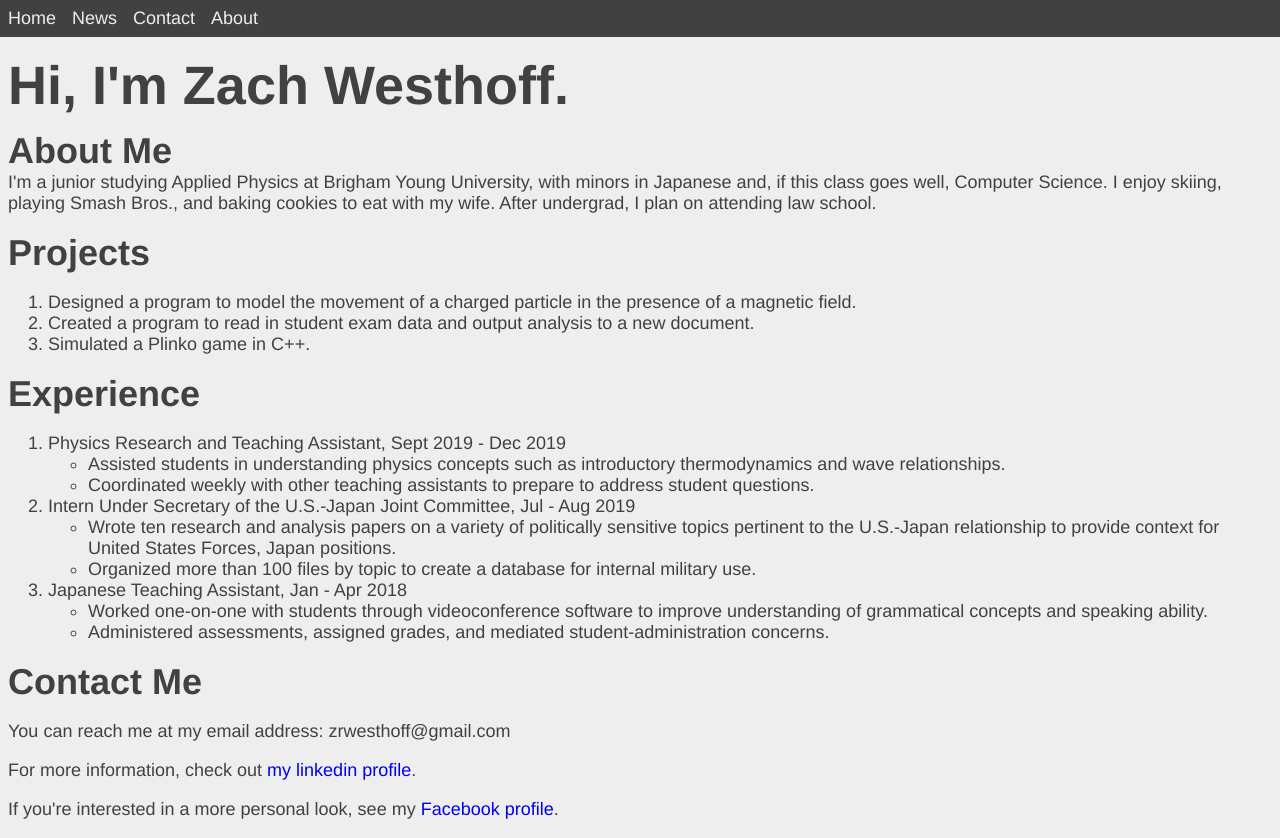
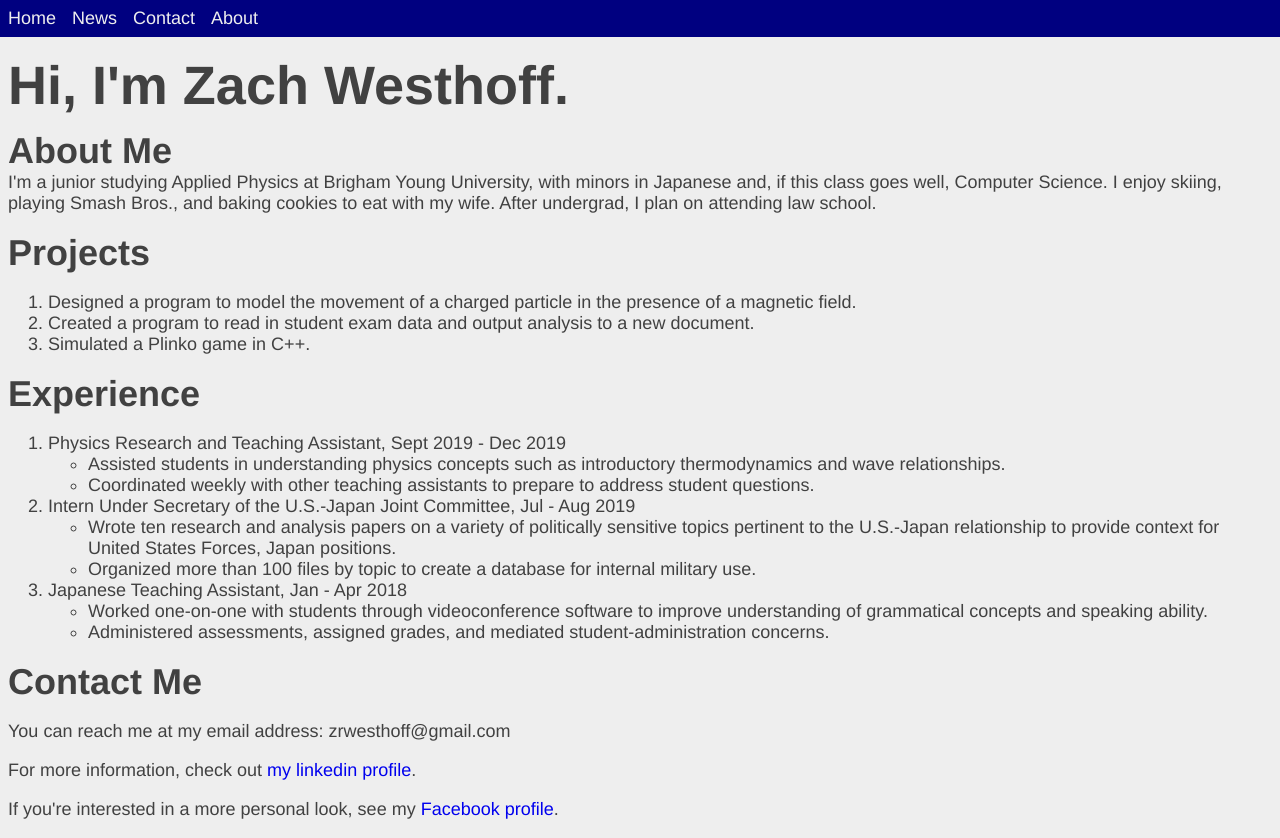
Before and after one commit to calicojack31/portfolio, a plain HTML site: page index.html in a window 1280 px wide. Drawn offline with Linux system fonts and the light colour scheme.

Commit message:
changed color

```diff
--- a/styles.css
+++ b/styles.css
@@ -67,7 +67,7 @@ a:visited:hover {
   position: fixed;
   top: 0;
   left: 0;
-  background-color: #414141;
+  background-color: navy;
   width: 100%;
 }
 
```
